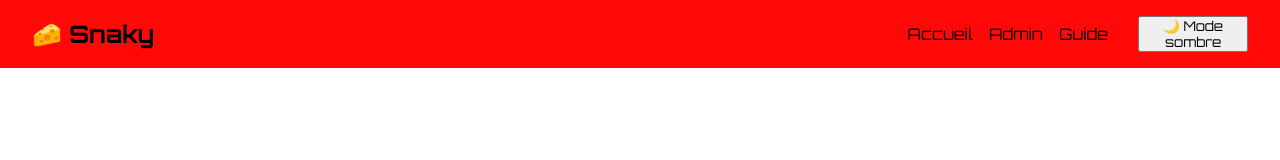
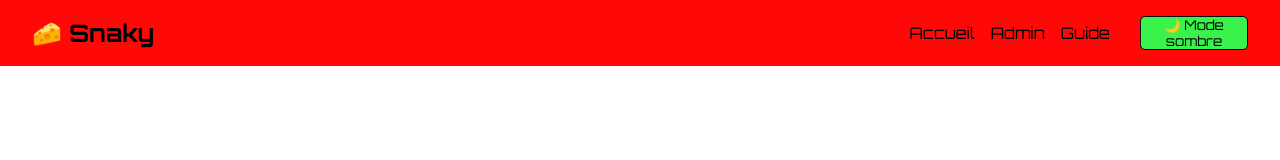
Before and after one commit to Felix-Ecole/ESGI-2025-PJ-Snaky, a website: page src/index.html in a window 1280 px wide. Drawn offline with nearby package versions, Linux system fonts and the light colour scheme; files that its build step writes are made by us from their sources.

Commit message:
fix : 9 little fings

```diff
--- a/src/index.html
+++ b/src/index.html
@@ -32,6 +32,9 @@
 		</main>
 
 		<footer>
+
+			<div style="display: none;">
+			</div>
 		</footer>
 		<script src="./static/JS/toggle-dark-mode.js"></script>
 	</body>
--- a/src/static/SCSS/components/_navbar.scss
+++ b/src/static/SCSS/components/_navbar.scss
@@ -26,7 +26,9 @@
         }
 
         button {
-
+            border: solid thin var(--black);
+            border-radius: f.rem(5);
+            background-color: var(--dark-mode-button);
         }
     }
 }
--- a/src/static/SCSS/partials/_globals.scss
+++ b/src/static/SCSS/partials/_globals.scss
@@ -9,6 +9,7 @@
             --#{$name}-hover: #{color.scale($value, $lightness:15%)};
         }
     }
+
     * {
         margin: 0;
         padding: 0;
@@ -26,6 +27,6 @@
 
     .dark-mode {
         background-color: #121212;
-        color: var(--color-light);
+        color: var(--white);
     }
 }
--- a/src/static/SCSS/partials/_mixins.scss
+++ b/src/static/SCSS/partials/_mixins.scss
@@ -1,5 +1,5 @@
-@mixin flexbox($display: flex, $direction: row, $wrap:nowrap, $justify:flex-start, $align:stretch, $gap:0){
-    display: $display;
+@mixin flexbox($direction: row, $wrap:nowrap, $justify:flex-start, $align:stretch, $gap:0){
+    display: flex;
     flex-direction: $direction;
     flex-wrap: $wrap;
     justify-content: $justify;
--- a/src/static/SCSS/partials/_variables.scss
+++ b/src/static/SCSS/partials/_variables.scss
@@ -1,10 +1,11 @@
-$breakpoints : (
-    'sm': 576px,
+$breakpoints: (
+    'xs': 360px,
+    'sm': 480px,
     'md': 768px,
-    'lg': 992px,
-    'xl': 1200px,
-    'xxl': 1400px,
-);
+    'lg': 1024px,
+    'xl': 1280px,
+    'xxl': 1440px
+  );
 
 $colors : (
     'nav': #ff0808,
@@ -12,5 +13,5 @@ $colors : (
     'dark-background': #121212,
     'white': #fff,
     'black': #000,
-
+    'dark-mode-button': #3af24b
 );
```
Also changed, not shown: src/admin.html (+3 -0 lines), src/components.html (+3 -0 lines), src/styleguide.html (+3 -0 lines), 2 other files.
